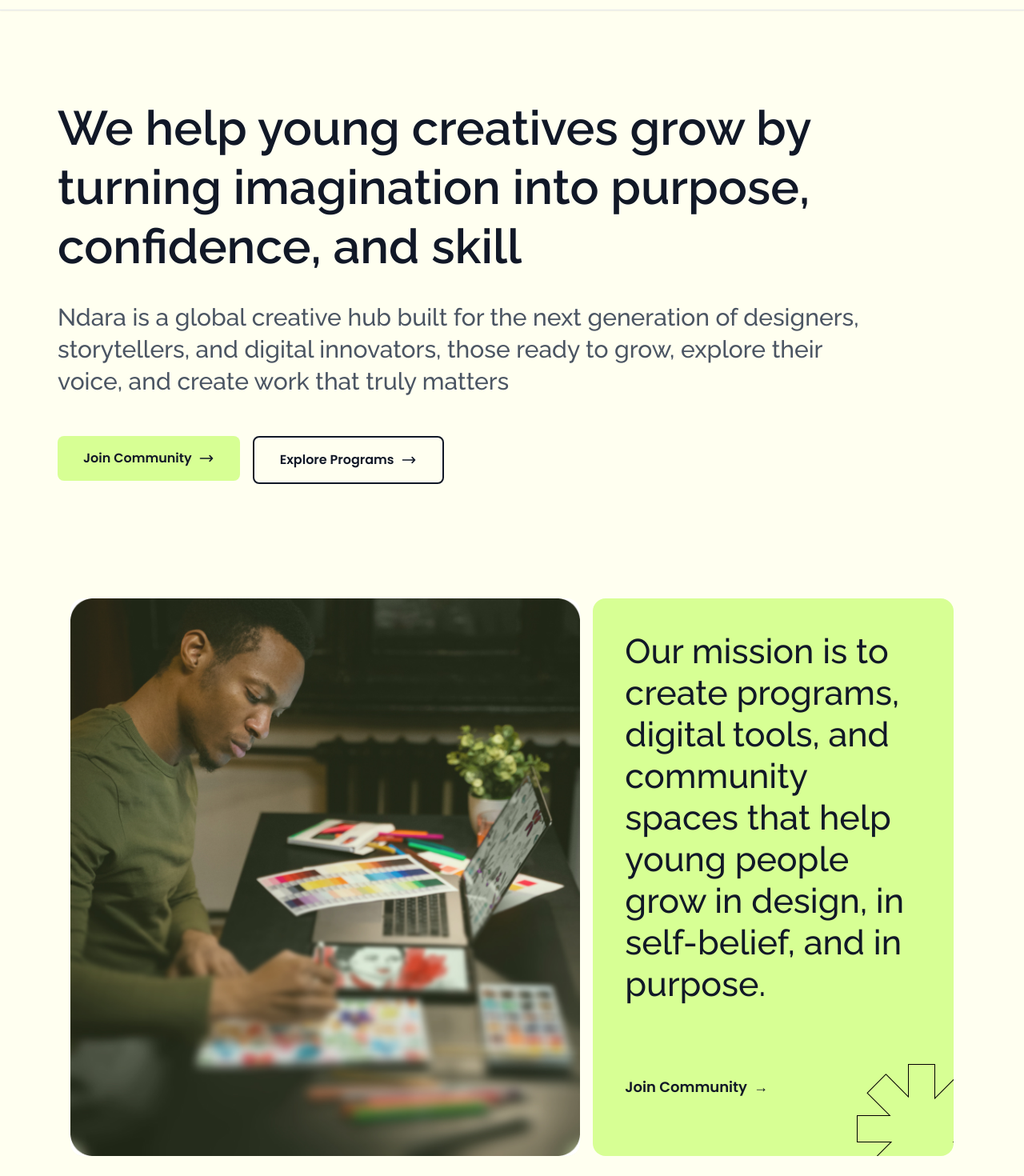
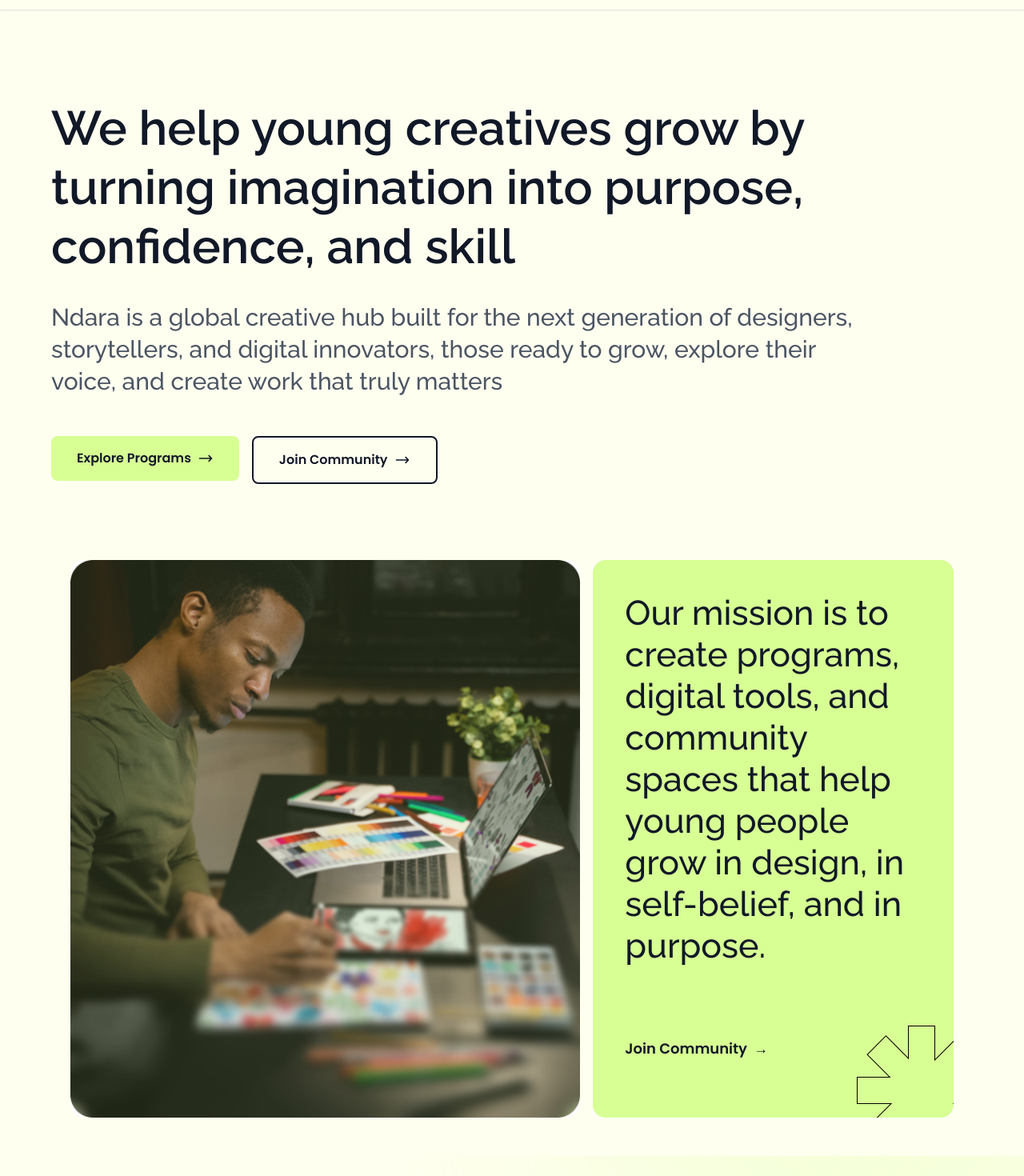
Before and after one commit to raysummer9/ndaraacademy_landingpage, a Next.js app: page / in a window 1280 px wide. Shown: the part 100-1570 px from the top of the page at 80% size. Built offline with nearby package versions, Linux system fonts and the light colour scheme.

Commit message:
Hero section fix

```diff
--- a/src/components/sections/HeroSection.tsx
+++ b/src/components/sections/HeroSection.tsx
@@ -4,8 +4,8 @@
 
 const HeroSection = () => {
   return (
-    <section className="min-h-[80vh] sm:min-h-screen flex items-center px-4 sm:px-6 pt-20 sm:pt-32 pb-6 sm:pb-0 bg-[#fffff0]">
-      <div className="max-w-full mx-auto px-4 sm:px-6 lg:px-12">
+    <section className="min-h-[80vh] sm:min-h-screen flex items-center px-6 sm:px-6 pt-24 sm:pt-32 pb-0 bg-[#fffff0]">
+      <div className="max-w-full mx-auto">
         {/* Main Heading */}
         <h1
           className="text-gray-900 mb-6 sm:mb-8 max-w-full sm:max-w-6xl text-left animate-fade-in-up text-3xl sm:text-4xl md:text-5xl lg:text-6xl xl:text-[60px] leading-tight sm:leading-tight lg:leading-[74px] font-['Raleway'] font-semibold"
@@ -26,10 +26,10 @@
         {/* CTA Buttons */}
         <div className="flex flex-col sm:flex-row gap-3 sm:gap-4 items-start animate-fade-in-up animation-delay-400">
           <Link
-            href="/community"
+            href="https://learn.ndaraacademy.com/"
             className="inline-flex items-center justify-center w-full sm:w-auto px-8 py-4 bg-[#D7FF94] text-gray-900 font-semibold rounded-lg hover:bg-[#c4f085] transition-all duration-300 group hover:shadow-lg"
           >
-            Join Community
+            Explore Programs
             <svg
               className="ml-2 w-5 h-5 transform group-hover:translate-x-1 transition-transform duration-200"
               fill="none"
@@ -41,10 +41,10 @@
           </Link>
 
           <Link
-            href="https://learn.ndaraacademy.com/"
-            className="inline-flex items-center justify-center w-full sm:w-auto px-8 py-4 bg-transparent text-gray-900 font-semibold border-2 border-gray-900 rounded-lg hover:bg-gray-50 transition-all duration-300 group hover:shadow-lg"
+            href="/community"
+            className="hidden sm:inline-flex items-center justify-center w-full sm:w-auto px-8 py-4 bg-transparent text-gray-900 font-semibold border-2 border-gray-900 rounded-lg hover:bg-gray-50 transition-all duration-300 group hover:shadow-lg"
           >
-            Explore Programs
+            Join Community
             <svg
               className="ml-2 w-5 h-5 transform group-hover:translate-x-1 transition-transform duration-200"
               fill="none"
--- a/src/components/sections/MissionSection.tsx
+++ b/src/components/sections/MissionSection.tsx
@@ -2,7 +2,7 @@
 
 const MissionSection = () => {
   return (
-    <section className="pt-0 pb-3 sm:py-12 bg-[#fffff0] relative overflow-visible">
+    <section className="pt-0 pb-3 sm:pb-12 bg-[#fffff0] relative overflow-visible">
       <div className="max-w-6xl mx-auto px-3 sm:px-6 relative">
         <div className="grid grid-cols-1 lg:grid-cols-12 gap-4 items-stretch">
           {/* Left Column - Image (60% width) */}
```
